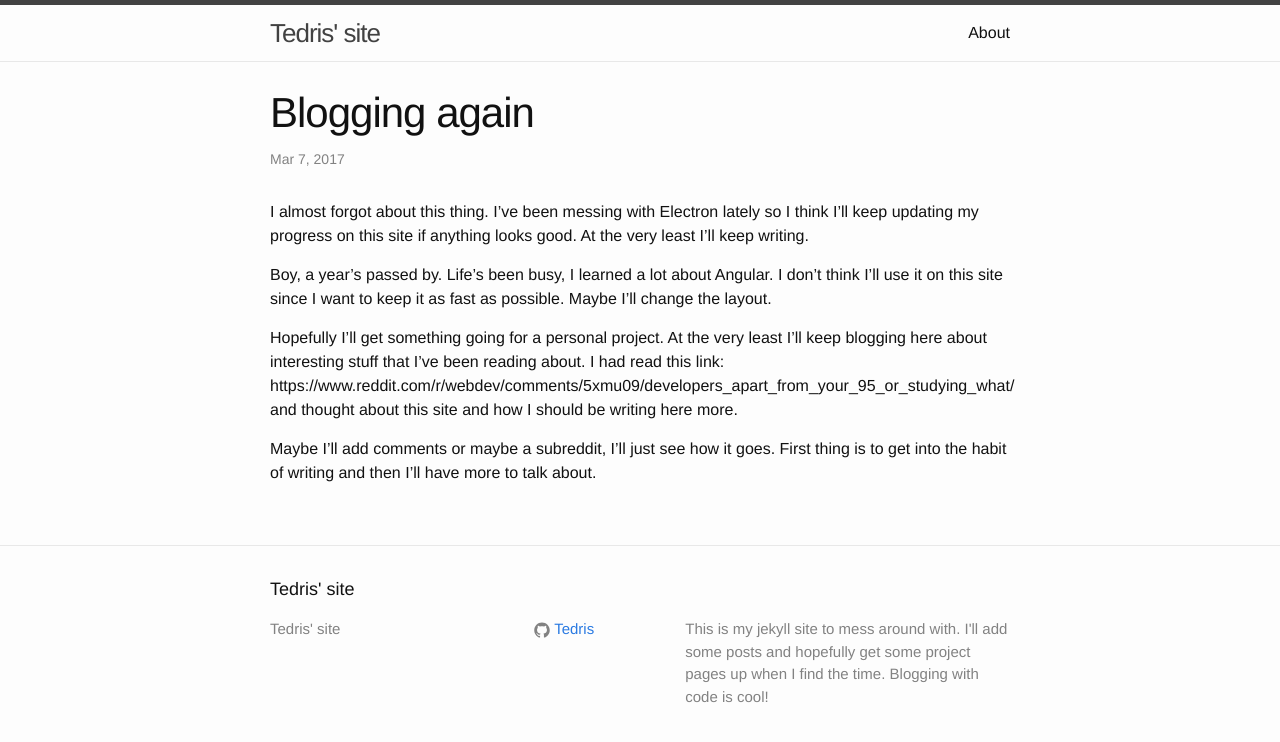
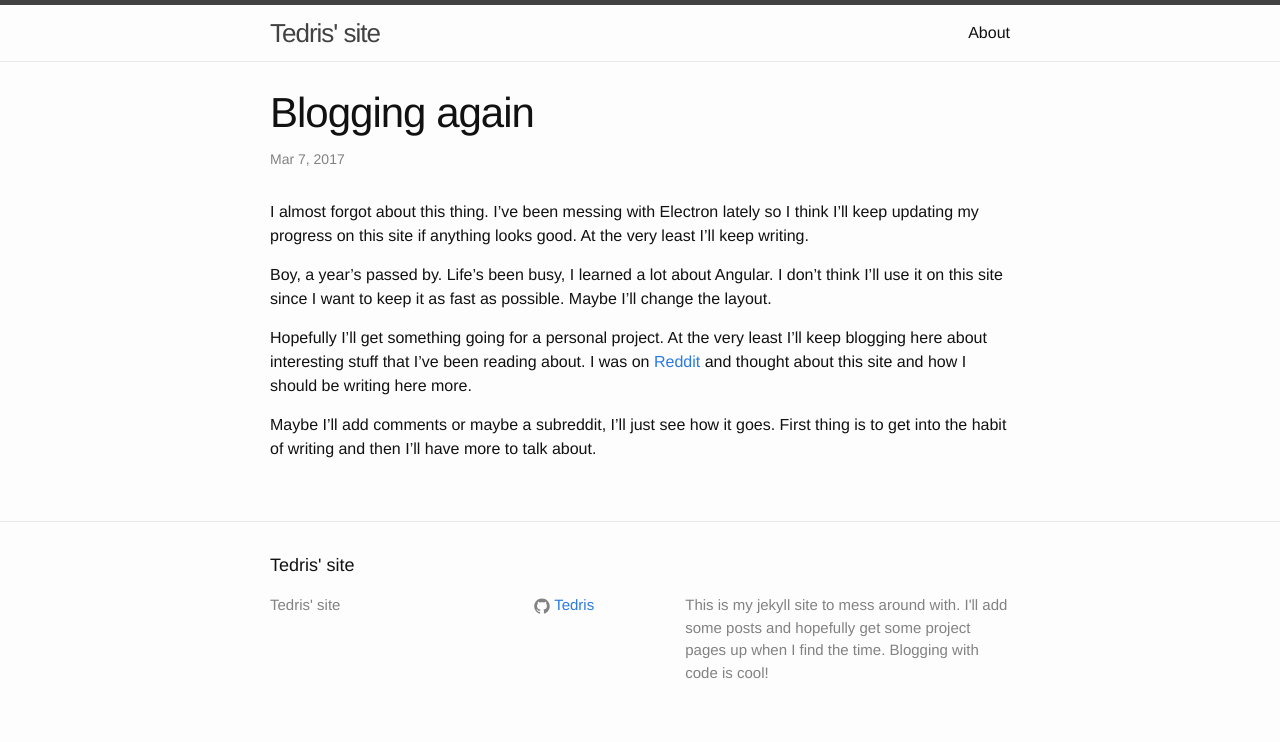
Before and after one commit to Tedris/tedris.github.io, a Jekyll site: the page built from _posts/2017-03-06-blogging-again.markdown, in a window 1280 px wide. Shown: the top 742 px of the page. Built offline with Jekyll 4.4.1, drawn with Linux system fonts in a browser that asks for light colours.

Commit message:
Link fixed

```diff
--- a/_posts/2017-03-06-blogging-again.markdown
+++ b/_posts/2017-03-06-blogging-again.markdown
@@ -7,6 +7,8 @@ I almost forgot about this thing.  I've been messing with Electron lately so I t
 
 Boy, a year's passed by.  Life's been busy, I learned a lot about Angular.  I don't think I'll use it on this site since I want to keep it as fast as possible.  Maybe I'll change the layout.
 
-Hopefully I'll get something going for a personal project.  At the very least I'll keep blogging here about interesting stuff that I've been reading about.  I had read this link: https://www.reddit.com/r/webdev/comments/5xmu09/developers_apart_from_your_95_or_studying_what/ and thought about this site and how I should be writing here more.
+Hopefully I'll get something going for a personal project.  At the very least I'll keep blogging here about interesting stuff that I've been reading about.  I was on [Reddit][reddit-blogging] and thought about this site and how I should be writing here more.
 
 Maybe I'll add comments or maybe a subreddit, I'll just see how it goes.  First thing is to get into the habit of writing and then I'll have more to talk about.
+
+[reddit-blogging]: https://www.reddit.com/r/webdev/comments/5xmu09/developers_apart_from_your_95_or_studying_what/
```
